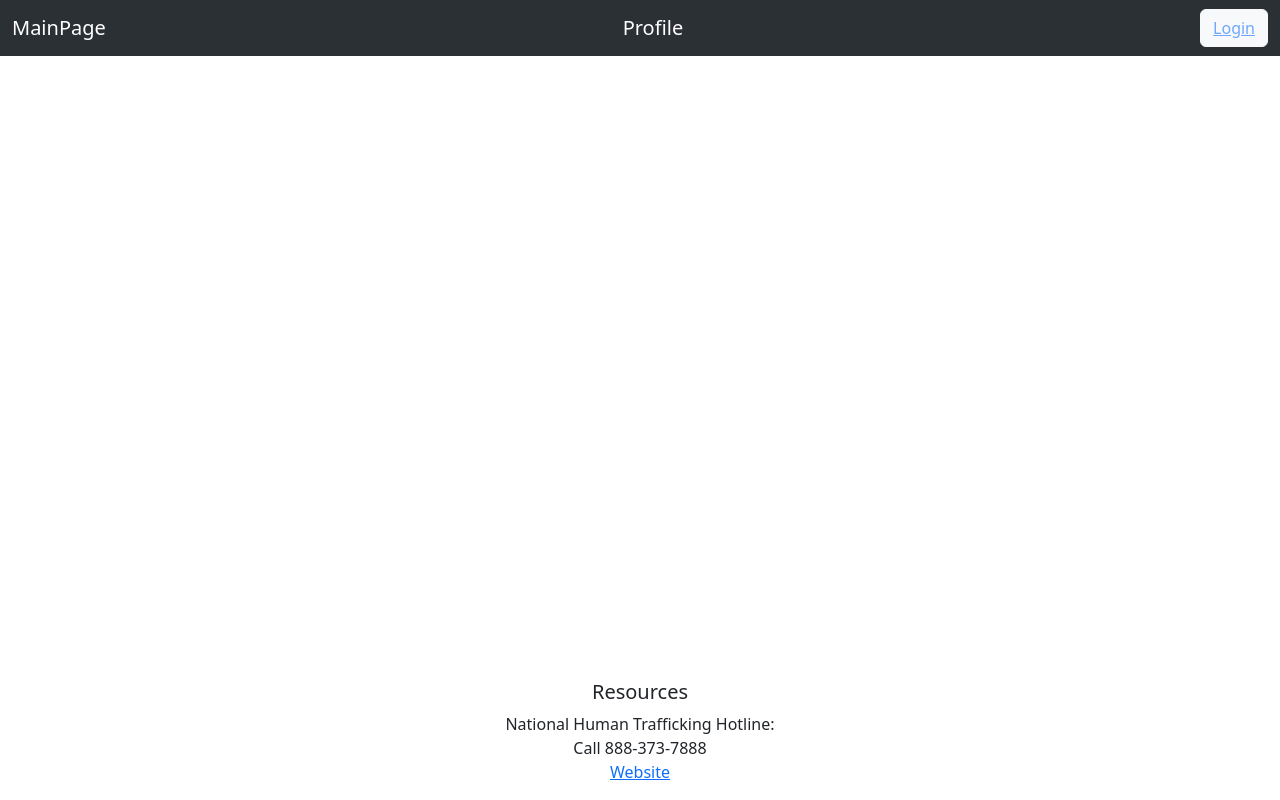
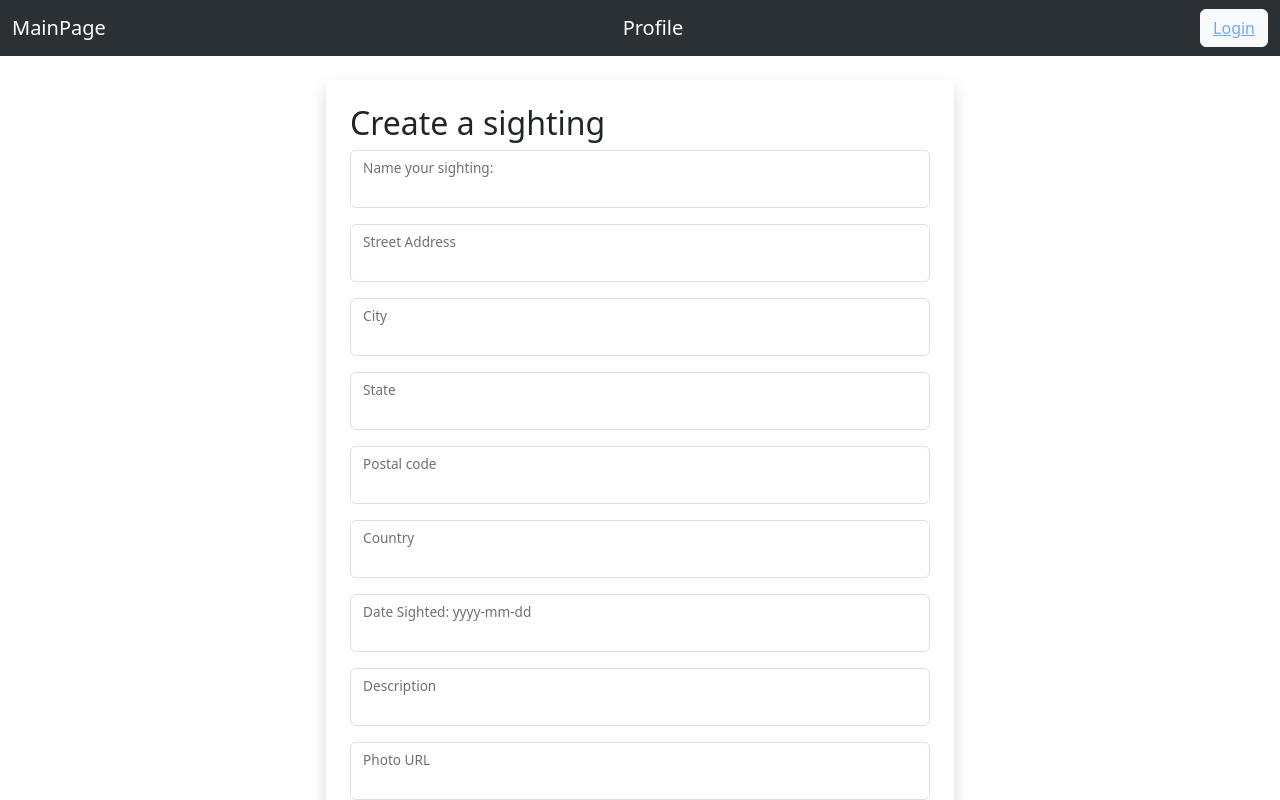
Before and after one commit to hkwonx12/trafficstop, a React (Create React App) app in the folder ghi/: page /profile/sighting/1 in a window 1280 px wide. Shown: the top 800 px of the page. Built offline with nearby package versions, Linux system fonts and the light colour scheme.

Commit message:
Completed

```diff
--- a/ghi/src/App.js
+++ b/ghi/src/App.js
@@ -9,8 +9,8 @@ import MissingPersonForm from "./Person/MissingPersonForm";
 import ListMissingPersons from "./Person/MissingPersonList";
 import Details from "./Person/Details";
 import CreateSighting from "./Person/CreateSighting";
-import SightingDetails from "./Person/SightingDetails";
 import UserProfile from "./User/UserProfile";
+import ListSightings from "./Person/ListSightings";
 
 function App() {
   return (
@@ -26,8 +26,8 @@ function App() {
           <Route index element={<Profile />} />
           <Route path="new" element={<MissingPersonForm />} />
           <Route path="details/:id" element={<Details />} />
-          <Route path="sighting" element={<CreateSighting />} />
-          <Route path="sightingdetails" element={<SightingDetails />} />
+          <Route path="sighting/:id" element={<CreateSighting />} />
+          <Route path="sightingslist/:id" element={<ListSightings />} />
         </Route>
       </Routes>
     </BrowserRouter>
--- a/ghi/src/Person/CreateSighting.js
+++ b/ghi/src/Person/CreateSighting.js
@@ -1,64 +1,173 @@
-import { useEffect, useState } from "react";
-
+import { useState } from "react";
+import { useParams } from "react-router-dom";
 
 function CreateSighting() {
+  const { id } = useParams();
+
   // Store the form state; initialize fields to empty strings
   const [formData, setFormData] = useState({
+    sighting_name: "",
     address: "",
     city: "",
     state: "",
     postal_code: "",
-    country:"",
-    date_sighted:"",
-    description:"",
+    country: "",
+    date_sighted: "",
+    description: "",
     photo_url: "",
-    reporter_id:"",
-})
-// Handle when the form changes
-const handleChange = (event) => {
+    sighting_reporter: "",
+    person: "",
+  });
+  // Handle when the form changes
+  const handleChange = (event) => {
     setFormData({
-        ...formData,
-        [event.target.name]: event.target.value
+      ...formData,
+      [event.target.name]: event.target.value,
     });
-}
+  };
+
+  // Handle form submissions
+  const handleSubmit = async (event) => {
+    event.preventDefault();
+
+    // Send form data to the database
+    const url = `http://localhost:8000/missing/${id}/sightings/`;
+    const sendConfig = {
+      method: "post",
+      body: JSON.stringify(formData),
+      headers: {
+        "Content-Type": "application/json",
+      },
+    };
+
+    // Wait for server response
+    const newSightingResponse = await fetch(url, sendConfig);
+    if (newSightingResponse.ok) {
+      setFormData({
+        sighting_name: "",
+        address: "",
+        city: "",
+        state: "",
+        postal_code: "",
+        country: "",
+        date_sighted: "",
+        description: "",
+        photo_url: "",
+        sighting_reporter: "",
+        person: "",
+      });
+    } else {
+      console.log("*****ERROR. Server response: ", newSightingResponse);
+    }
+  };
 
   return (
     <div className="row">
       <div className="offset-3 col-6">
         <div className="shadow p-4 mt-4">
           <h2>Create a sighting</h2>
-          <form>
+          <form onSubmit={handleSubmit}>
             <div className="form-floating mb-3">
-              <label for="Street Address" className="form-label">
-                Street Address
-              </label>
-              <input type="text" className="form-control" />
+              <input
+                onChange={handleChange}
+                type="text"
+                name="sighting_name"
+                value={formData.sighting_name}
+                className="form-control"
+              />
+              <label className="form-label">Name your sighting:</label>
             </div>
             <div className="form-floating mb-3">
-              <label for="City" className="form-label">
-                City
-              </label>
-              <input type="text" className="form-control" />
+              <input
+                onChange={handleChange}
+                type="text"
+                name="address"
+                value={formData.address}
+                className="form-control"
+              />
+              <label className="form-label">Street Address</label>
             </div>
             <div className="form-floating mb-3">
-              <label for="State" className="form-label">
-                State
-              </label>
-              <input type="text" className="form-control" />
+              <input
+                onChange={handleChange}
+                type="text"
+                name="city"
+                value={formData.city}
+                className="form-control"
+              />
+              <label className="form-label">City</label>
             </div>
             <div className="form-floating mb-3">
-              <label for="Zipcode" className="form-label">
-                Zipcode
-              </label>
-              <input type="int" className="form-control" />
+              <input
+                onChange={handleChange}
+                type="text"
+                name="state"
+                value={formData.state}
+                className="form-control"
+              />
+              <label className="form-label">State</label>
             </div>
             <div className="form-floating mb-3">
-              <label for="Country" className="form-label">
-                Country
-              </label>
-              <input type="text" className="form-control" />
+              <input
+                onChange={handleChange}
+                type="text"
+                name="postal_code"
+                value={formData.postal_code}
+                className="form-control"
+              />
+              <label className="form-label">Postal code</label>
             </div>
-            <button type="button" className="btn btn-primary">
+            <div className="form-floating mb-3">
+              <input
+                onChange={handleChange}
+                type="text"
+                name="country"
+                value={formData.country}
+                className="form-control"
+              />
+              <label className="form-label">Country</label>
+            </div>
+            <div className="form-floating mb-3">
+              <input
+                onChange={handleChange}
+                type="text"
+                name="date_sighted"
+                value={formData.date_sighted}
+                className="form-control"
+              />
+              <label className="form-label">Date Sighted: yyyy-mm-dd</label>
+            </div>
+            <div className="form-floating mb-3">
+              <input
+                onChange={handleChange}
+                type="text"
+                name="description"
+                value={formData.description}
+                className="form-control"
+              />
+              <label className="form-label">Description</label>
+            </div>
+            <div className="form-floating mb-3">
+              <input
+                onChange={handleChange}
+                type="text"
+                name="photo_url"
+                value={formData.photo_url}
+                className="form-control"
+              />
+              <label className="form-label">Photo URL</label>
+            </div>
+            <div className="form-floating mb-3">
+              <input
+                onChange={handleChange}
+                type="text"
+                name="sighting_reporter"
+                value={formData.sighting_reporter}
+                className="form-control"
+              />
+              <label className="form-label">Reporter Name</label>
+            </div>
+            <button type="submit" className="btn btn-primary">
               Create
             </button>
           </form>
--- a/ghi/src/Person/Details.js
+++ b/ghi/src/Person/Details.js
@@ -1,15 +1,14 @@
 import { Link, useParams } from "react-router-dom";
 import { useEffect, useState, useTransition } from "react";
-import SightingDetails from "./SightingDetails";
 import { MapContainer, TileLayer, Marker, Popup } from "react-leaflet";
 
 import "./styles.css";
+import ListSightings from "./ListSightings";
 
 function Details() {
   const { id } = useParams();
 
   const [person, setPerson] = useState([]);
-  const [age, setAge] = useState(0);
 
   const getData = async () => {
     const response = await fetch(`http://localhost:8000/missing/${id}`);
@@ -30,11 +29,24 @@ function Details() {
     return date;
   }
 
-  function calculateAge() {
-    const date = new Date();
-    const diff = person.birth_date.getDate() - date.getDate();
-    const age = Math.floor(diff / (1000 * 60 * 60 * 24 * 365.25));
-    setAge(age);
+  function calculateAge(birth_date) {
+    const today = new Date();
+    const birthDate = new Date(birth_date);
+    const age = today.getFullYear() - birthDate.getFullYear();
+    const m = today.getMonth() - birthDate.getMonth();
+    if (m < 0 || (m === 0 && today.getDate() < birthDate.getDate())) {
+      age--;
+    }
+    return age;
+  }
+
+  function calculateDaysMissing(last_seen) {
+    const today = new Date();
+    const lastSeen = new Date(last_seen);
+    const oneDay = 1000 * 60 * 60 * 24;
+    const difference = Math.abs(today - lastSeen);
+
+    return Math.round(difference / oneDay);
   }
 
   return (
@@ -47,21 +59,13 @@ function Details() {
             <li>Weight: {person.weight}</li>
             <li>Birthday: {convertDate(person.birth_date)} </li>
             <li>Last Seen: {convertDate(person.last_seen)} </li>
-            <li>Age: {age}</li>
-            {/* calculate current date - birth date */}
-            <li>Days Missing: </li>
-            {/* calculate current date - last seen */}
+            <li>Age: {calculateAge(person.birth_date)}</li>
+            <li>Days Missing: {calculateDaysMissing(person.last_seen)}</li>
           </ul>
         </div>
         <div className="button">
           <button type="button" className="btn btn-warning">
-            <Link to="/profile/sighting">Add Sighting</Link>
-          </button>
-          <button type="button" className="btn btn-success">
-            <Link to="">Edit</Link>
-          </button>
-          <button type="button" className="btn btn-danger">
-            <Link to="">Delete</Link>
+            <Link to={`/profile/sighting/${id}`}>Add Sighting</Link>
           </button>
         </div>
 
@@ -83,7 +87,7 @@ function Details() {
           </MapContainer>
         </div>
         <div className="Details-table">
-          <SightingDetails />
+          <ListSightings />
         </div>
       </div>
     </>
--- /dev/null
+++ b/ghi/src/Person/ListSightings.js
@@ -0,0 +1,66 @@
+import { useEffect, useState } from "react";
+import { useParams } from "react-router-dom";
+
+function ListSightings() {
+  const { id } = useParams();
+  const [sightings, setSightings] = useState([]);
+
+  const getData = async () => {
+    const response = await fetch(
+      `http://localhost:8000/missing/${id}/sightings/`
+    );
+
+    if (response.ok) {
+      const data = await response.json();
+      setSightings(data.sightings);
+    }
+  };
+
+  useEffect(() => {
+    getData();
+  }, []);
+
+  function convertDate(appointment) {
+    const dateTime = new Date(appointment);
+    const date = dateTime.toLocaleDateString();
+    return date;
+  }
+
+  return (
+    <div className="container">
+      <h2>Sightings</h2>
+      <table className="table table-striped">
+        <thead>
+          <tr>
+            <th>Sighting Name</th>
+            <th>Date Sighted</th>
+            <th>Address</th>
+            <th>City</th>
+            <th>State</th>
+            <th>Zipcode</th>
+            <th>Description</th>
+            <th>Reporter</th>
+          </tr>
+        </thead>
+        <tbody>
+          {sightings?.map((sighting) => {
+            return (
+              <tr key={sighting.id}>
+                <td>{sighting.sighting_name}</td>
+                <td>{convertDate(sighting.date_sighted)}</td>
+                <td>{sighting.address}</td>
+                <td>{sighting.city}</td>
+                <td>{sighting.state}</td>
+                <td>{sighting.zipcode}</td>
+                <td>{sighting.description}</td>
+                <td>{sighting.sighting_reporter}</td>
+              </tr>
+            );
+          })}
+        </tbody>
+      </table>
+    </div>
+  );
+}
+
+export default ListSightings;
--- a/ghi/src/Person/MissingPersonForm.js
+++ b/ghi/src/Person/MissingPersonForm.js
@@ -35,9 +35,7 @@ function MissingPersonForm() {
     };
 
     // Wait for server response
-    console.log("Sending person data");
     const newPersonResponse = await fetch(url, sendConfig);
-    console.log("Sent person data");
     if (newPersonResponse.ok) {
       setFormData({
         name: "",
--- a/ghi/src/Person/SightingDetails.js
+++ /dev/null
@@ -1,19 +0,0 @@
-function SightingDetails() {
-  return (
-    <div className="container">
-      <table className="table table-striped">
-        <thead>
-          <tr>
-            <th>Date Sighted</th>
-            <th>Address</th>
-            <th>City</th>
-            <th>State</th>
-            <th>Zipcode</th>
-          </tr>
-        </thead>
-      </table>
-    </div>
-  );
-}
-
-export default SightingDetails;
--- a/ghi/src/User/Profile.js
+++ b/ghi/src/User/Profile.js
@@ -8,11 +8,8 @@ function Profile() {
         Welcome, <Link to="/userprofile">user</Link>!
       </h2>
 
-      <button type="button" className="btn btn-light">
+      <button type="button" className="btn btn-light" id="addperson">
         <Link to="/profile/new">Add a Person</Link>
-      </button>
-      <button type="button" className="btn btn-light">
-        <Link to="/profile/details">Details</Link>
       </button>
       <ListMissingPersons></ListMissingPersons>
     </div>
```
Also changed, not shown: 1 other file (tests, documents, lock files or other folders).
